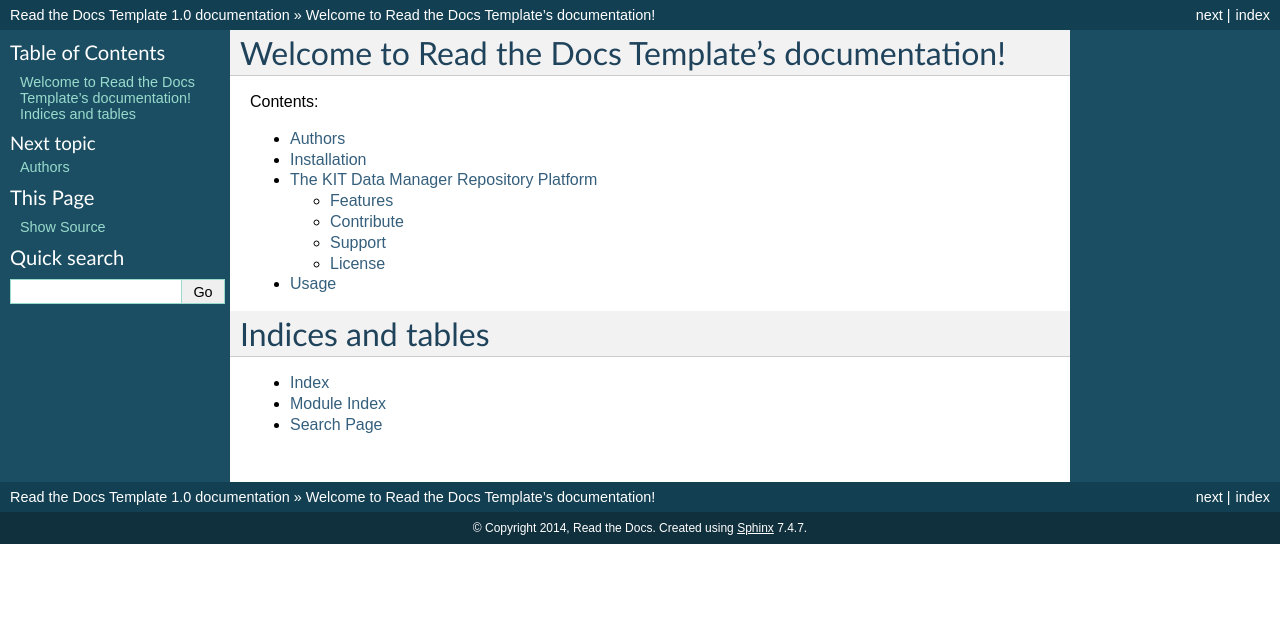
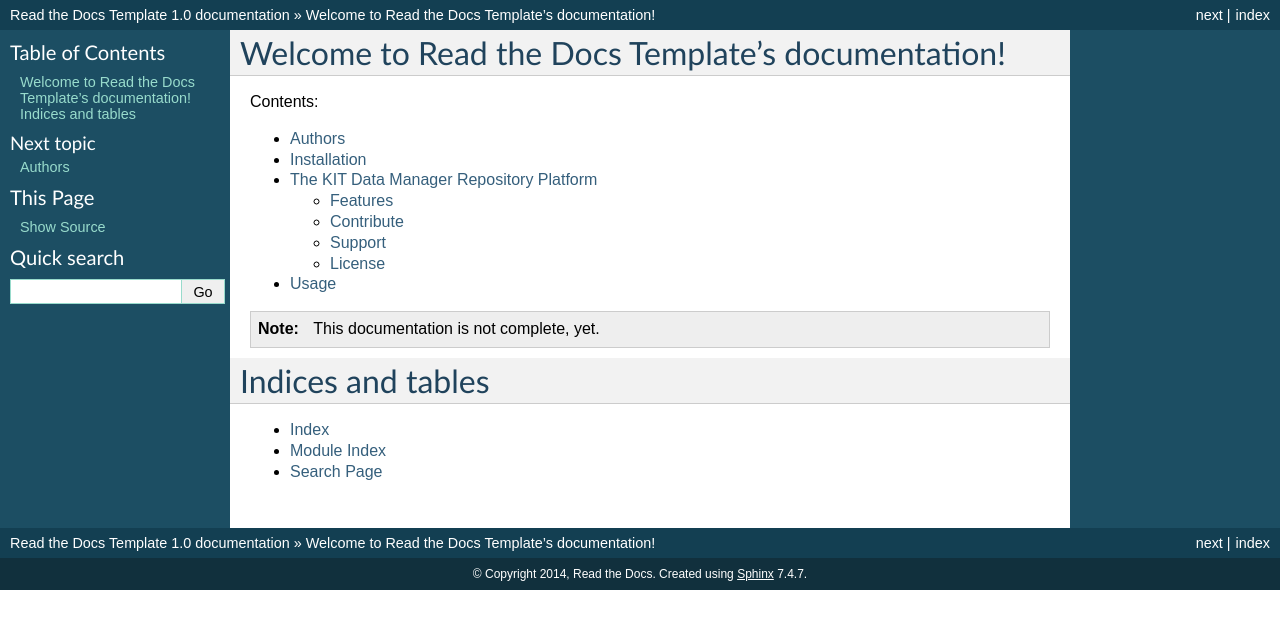
Before and after one commit to sabrineChe/documentation, a Sphinx documentation site: the page built from docs/index.rst, in a window 1280 px wide. Shown: the top 629 px of the page. Built offline with Sphinx 7.4.7, drawn with Linux system fonts in a browser that asks for light colours.

Commit message:
Update index.rst

```diff
--- a/docs/index.rst
+++ b/docs/index.rst
@@ -14,6 +14,7 @@
 
    *
 
+.. note:: This documentation is not complete, yet.
 
 
 Indices and tables
```
